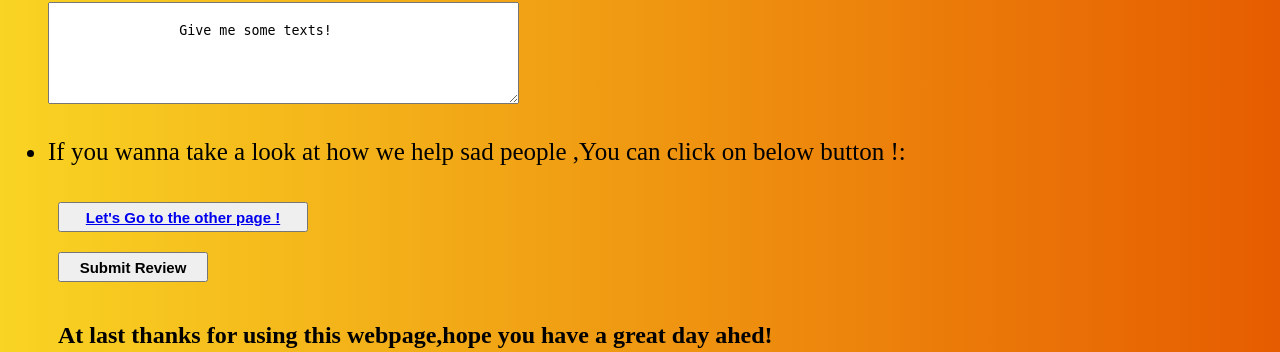
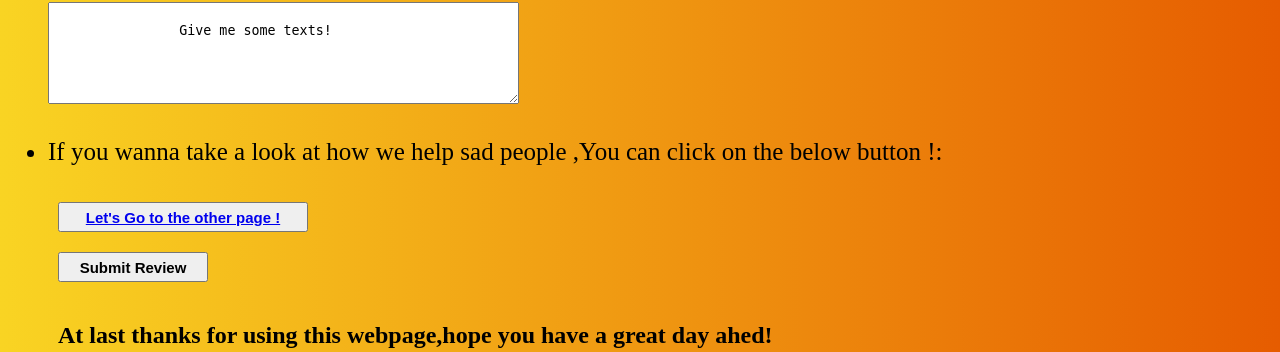
Before and after one commit to koolgax99/straw-hat-coders, a Flask app: template templates/happy.html in a window 1280 px wide. Shown: the part 169-521 px from the top of the page. Run offline with Flask 2, Linux system fonts and the light colour scheme; the template is opened without the code that fills it, so the values that code supplies are empty.

Commit message:
Update happy.html

```diff
--- a/templates/happy.html
+++ b/templates/happy.html
@@ -39,9 +39,9 @@
           </textarea>
           <br><br>
         </form>
-    <li id = "head2">If you wanna take a look at how we help sad people ,You can click on below button !:</li>
+    <li id = "head2">If you wanna take a look at how we help sad people ,You can click on the below button !:</li>
     </ul>
-    <button type="button" id="btn4"><b><a href="sad_page.html">Let's Go to the other page !</a></b></button><br>
+    <button type="button" id="btn4"><b><a href="{{url_for('sad')}}">Let's Go to the other page !</a></b></button><br>
     <button type="button" id ="btn5"><b>Submit Review</b></button>
     <h2 id = "w3review"><b>At last thanks for using this webpage,hope you have a great day ahed!</b></h2>
 </body>
```
